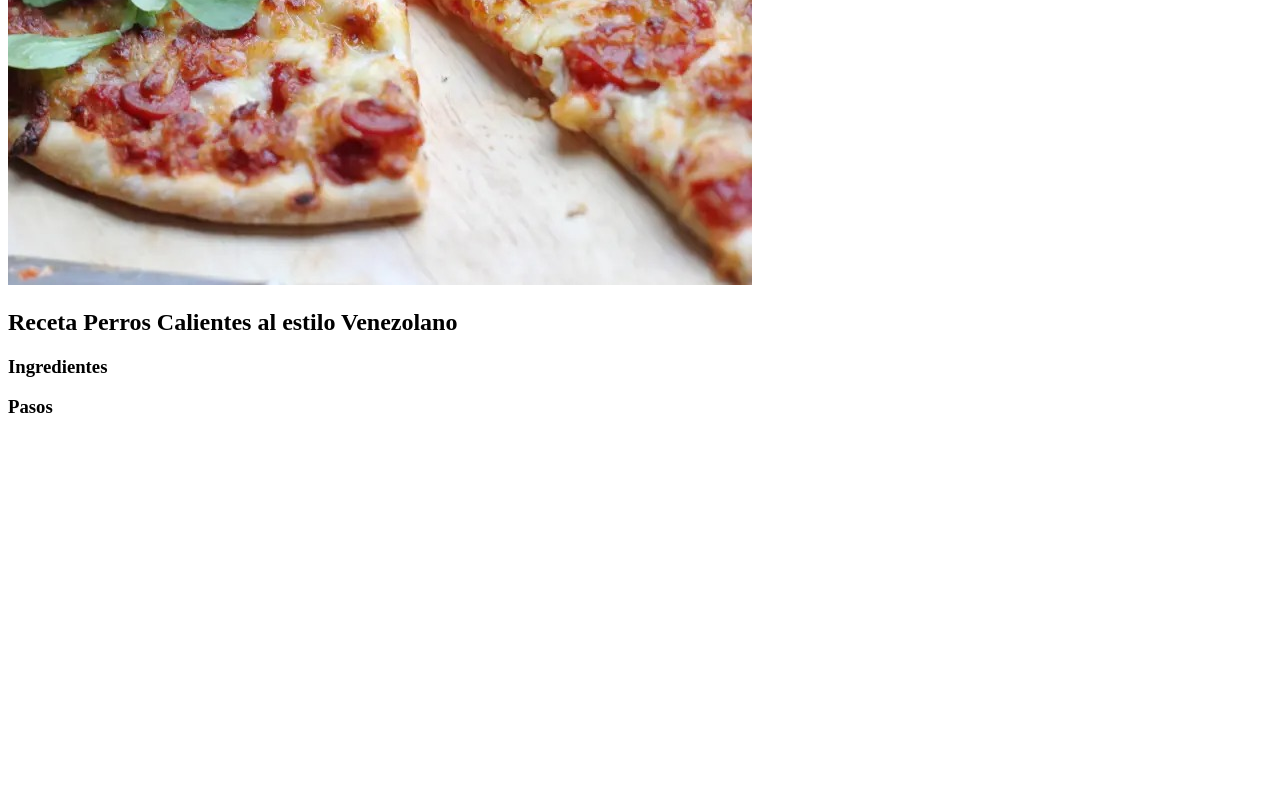
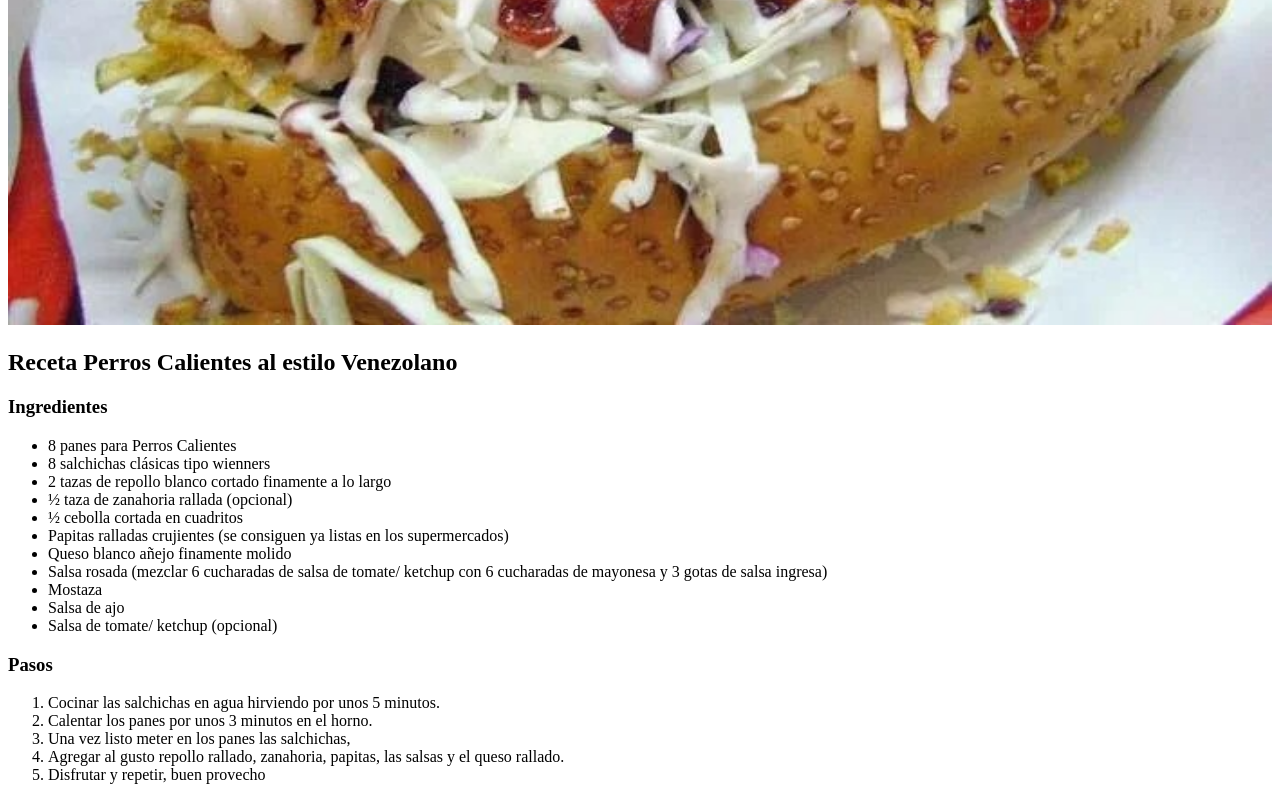
Before and after one commit to Morralito/odin-recipes, a plain HTML site: page recipes/perro_caliente.html in a window 1280 px wide. Shown: the part 390-1190 px from the top of the page. Before the commit the page ends 827 px from the top, so only its background shows below. Drawn offline with Linux system fonts and the light colour scheme.

Commit message:
add perro caliente recipe page

```diff
--- a/recipes/perro_caliente.html
+++ b/recipes/perro_caliente.html
@@ -9,15 +9,29 @@
 </head>
 <body>
     <h1>Perros Calientes Venezolanos</h1>
-    <img src="pizza.jpg" alt="Una pizza">
+    <img src="perrocaliente.jpg" alt="Una pizza" style="width: 100%;">
     <h2>Receta Perros Calientes al estilo Venezolano</h2>
     <h3>Ingredientes</h3>
     <ul>
-
+        <li>8 panes para Perros Calientes</li>
+        <li>8 salchichas clásicas tipo wienners</li>
+        <li>2 tazas de repollo blanco cortado finamente a lo largo</li>
+        <li>½ taza de zanahoria rallada (opcional)</li>
+        <li>½ cebolla cortada en cuadritos</li>
+        <li>Papitas ralladas crujientes (se consiguen ya listas en los supermercados)</li>
+        <li>Queso blanco añejo finamente molido</li>
+        <li>Salsa rosada (mezclar 6 cucharadas de salsa de tomate/ ketchup con 6 cucharadas de mayonesa y 3 gotas de salsa ingresa)</li>
+        <li>Mostaza</li>
+        <li>Salsa de ajo</li>
+        <li>Salsa de tomate/ ketchup (opcional)</li>
     </ul>
     <h3>Pasos</h3>
     <ol>
-
+        <li>Cocinar las salchichas en agua hirviendo por unos 5 minutos.</li>
+        <li>Calentar los panes por unos 3 minutos en el horno.</li>
+        <li>Una vez listo meter en los panes las salchichas,</li>
+        <li>Agregar al gusto repollo rallado, zanahoria, papitas, las salsas y el queso rallado.</li>
+        <li>Disfrutar y repetir, buen provecho</li>
     </ol>
 </body>
 </html>
```
